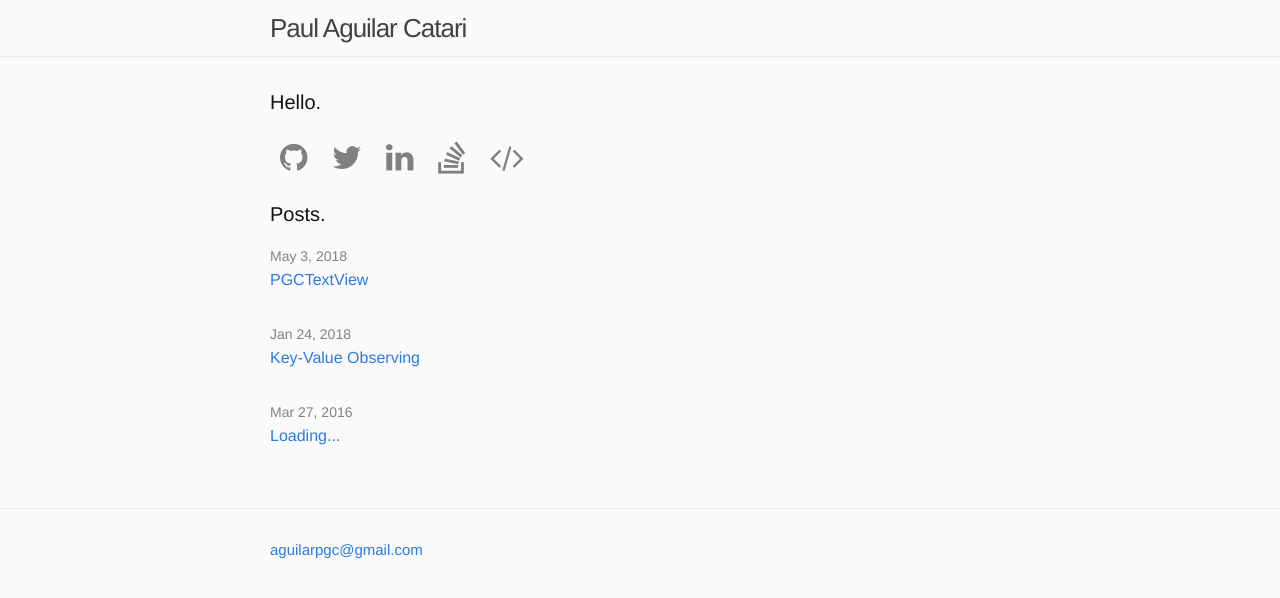
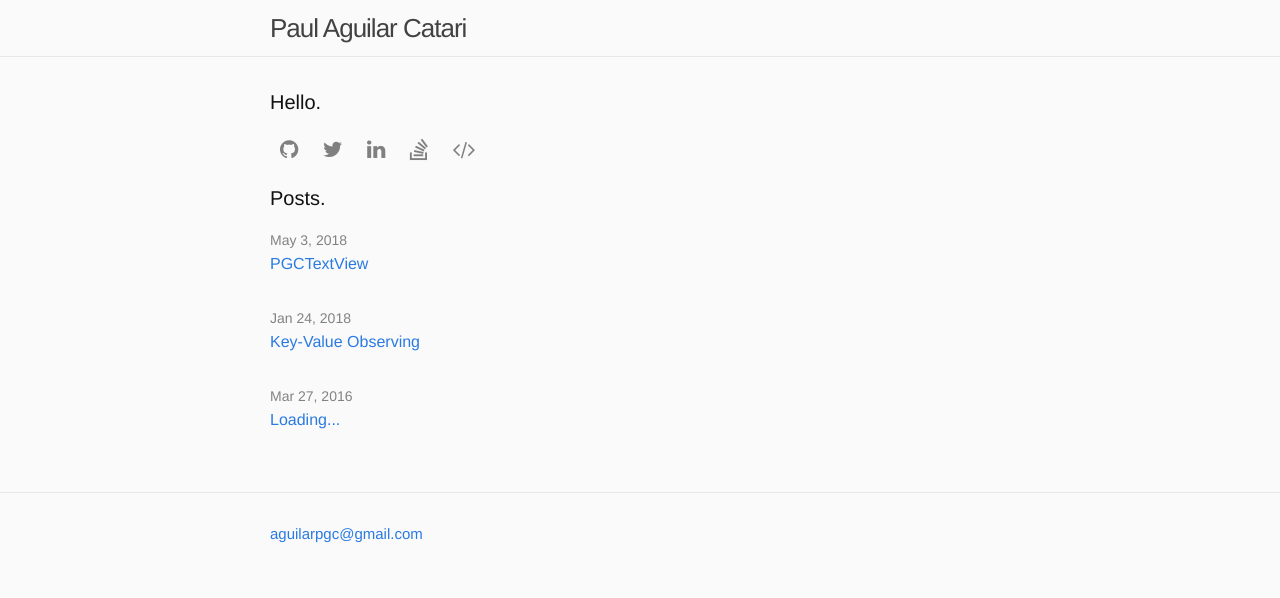
Before and after one commit to aguilarpgc/aguilarpgc.github.io, a Jekyll site: the page built from index.html, in a window 1280 px wide. Shown: the top 598 px of the page. Built offline with Jekyll 4.4.1, drawn with Linux system fonts in a browser that asks for light colours; nearby versions of some CDN libraries.

Commit message:
decreased fa icon size

```diff
--- a/_includes/link-account.html
+++ b/_includes/link-account.html
@@ -1 +1 @@
-<a class="fa fa-{{ include.fa_name }} fa-2x" style="color:gray; padding:10px; " target="_blank" href={{ include.url }}><span class="username"><mark>{{ include.title }}</mark></span></a>
+<a class="fa fa-{{ include.fa_name }} fa-lg" style="color:gray; padding:10px; " target="_blank" href={{ include.url }}><span class="username"><mark>{{ include.title }}</mark></span></a>
```
